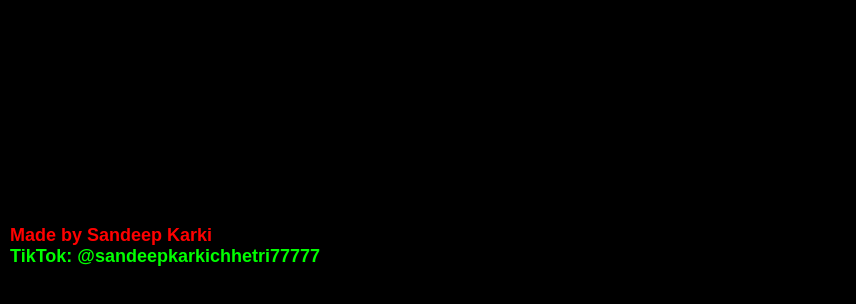
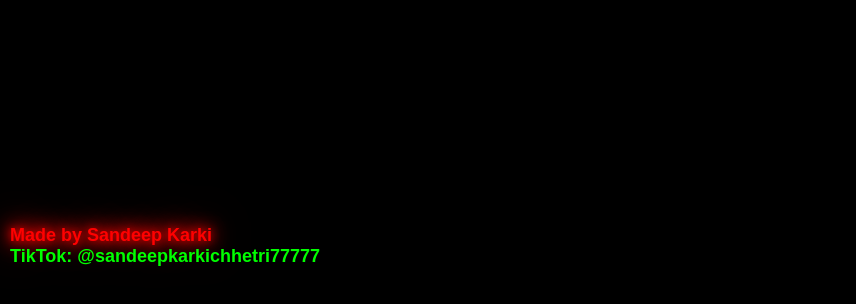
Before and after one commit to sandeepkarki824-sketch/sandeep.website, a plain HTML site: page index.html in a window 1280 px wide. Shown: the part 522-826 px from the top of the page, without its empty margins (0-856 px from the left). Drawn offline with Linux system fonts and the light colour scheme.

Commit message:
Update index.html

```diff
--- a/index.html
+++ b/index.html
@@ -27,27 +27,49 @@
     img:hover {
       transform: scale(1.1);
     }
-    /* Container for credit + TikTok ID */
+    /* Credit container */
     .credit-container {
       position: fixed;
       bottom: 10px;
       left: 10px;
       display: flex;
-      flex-direction: column; /* stack vertically */
+      flex-direction: column;
       align-items: flex-start;
       font-size: 18px;
       font-weight: bold;
       z-index: 9999;
     }
-    .credit-container .author {
-      color: red; /* your credit in red */
+    /* Red glowing credit */
+    .author {
+      color: red;
+      text-shadow:
+        0 0 5px red,
+        0 0 10px red,
+        0 0 20px red,
+        0 0 40px red;
+      animation: glow 1.5s infinite alternate;
       margin: 0;
       line-height: 1.2;
     }
-    .credit-container .tiktok {
-      color: #00ff00; /* TikTok ID in green */
+    /* Green TikTok ID moving/pulsing */
+    .tiktok {
+      color: #00ff00;
       margin: 0;
       line-height: 1.2;
+      animation: pulse 1s infinite alternate;
+    }
+
+    /* Glow animation for red credit */
+    @keyframes glow {
+      from { text-shadow: 0 0 5px red, 0 0 10px red, 0 0 20px red, 0 0 40px red; }
+      to { text-shadow: 0 0 10px red, 0 0 20px red, 0 0 30px red, 0 0 50px red; }
+    }
+
+    /* Pulse/move animation for TikTok ID */
+    @keyframes pulse {
+      0% { transform: translateX(0px); }
+      50% { transform: translateX(5px); }
+      100% { transform: translateX(0px); }
     }
   </style>
 </head>
```
